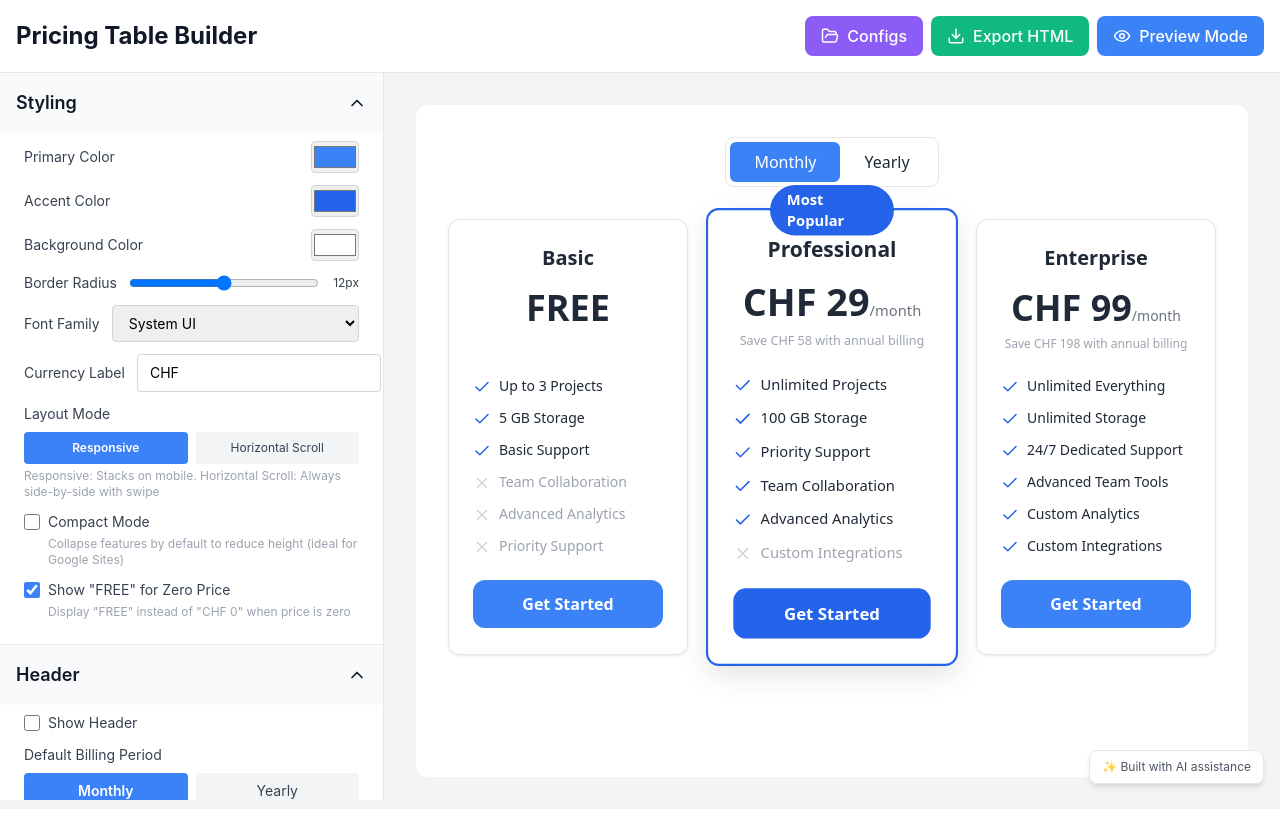
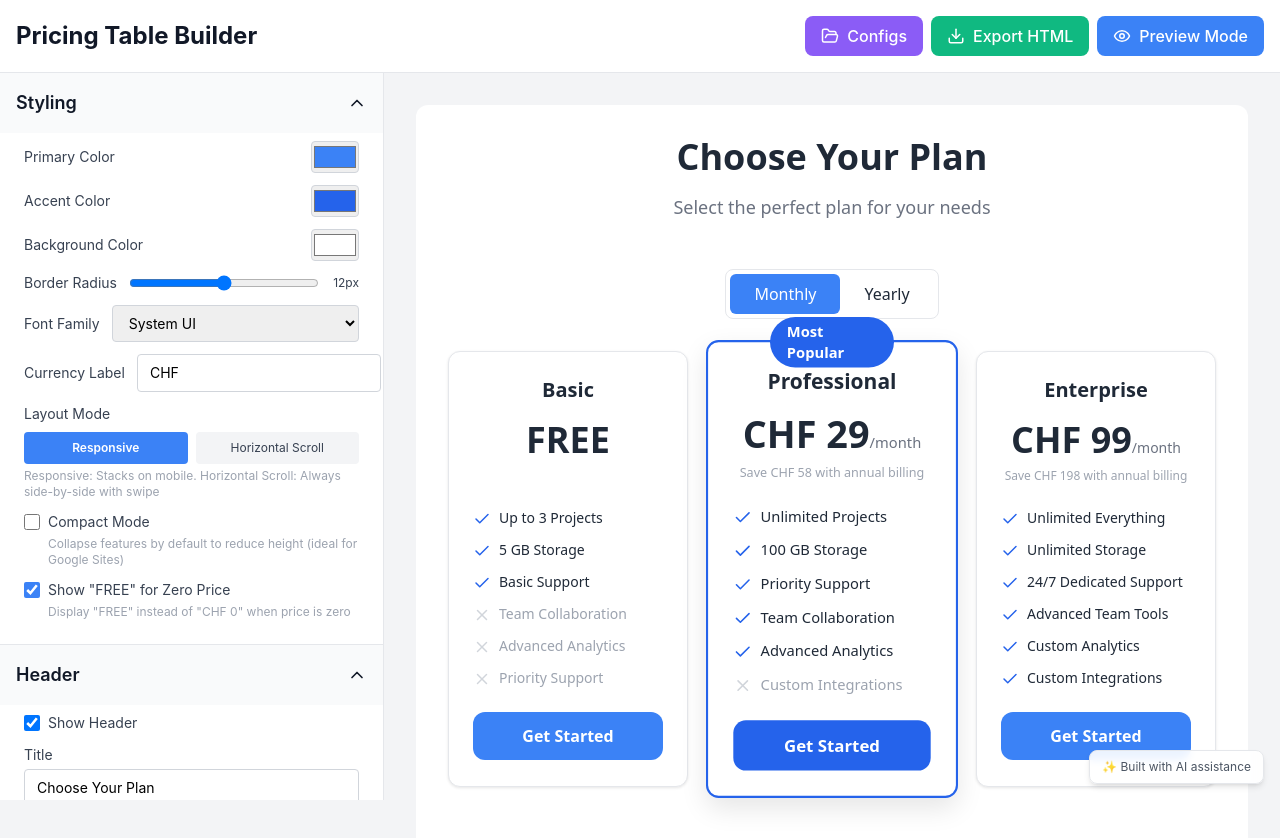
Before and after one commit to francodgstn/quick-price-table, a React (Create React App) app: page / in a window 1280 px wide. Shown: the top 838 px of the page. Before the commit the page ends 809 px from the top, so only its background shows below. Built offline with nearby package versions, Linux system fonts and the light colour scheme.

Commit message:
Fix header visibility issue - use 'enabled' property consistently instead of 'show'

```diff
--- a/src/components/HeaderEditor.js
+++ b/src/components/HeaderEditor.js
@@ -7,15 +7,15 @@ export default function HeaderEditor({ header, setHeader, styles }) {
         <input
           type="checkbox"
           id="showHeader"
-          checked={header.show}
-          onChange={(e) => setHeader({...header, show: e.target.checked})}
+          checked={header.enabled}
+          onChange={(e) => setHeader({...header, enabled: e.target.checked})}
           className="w-4 h-4"
         />
         <label htmlFor="showHeader" className="text-sm text-gray-700">
             Show Header
           </label>
         </div>
-        {header.show && (
+        {header.enabled && (
           <>
             <div>
               <label className="block text-sm mb-1 text-gray-700">Title</label>
--- a/src/components/PricingPreview.js
+++ b/src/components/PricingPreview.js
@@ -77,7 +77,7 @@ export default function PricingPreview({ plans, styles, header, billingPeriod, s
         padding: '2rem',
         minHeight: 'calc(100vh - 8rem)'
       }}>
-        {header.show && (
+        {header.enabled && (
           <div className="text-center mb-12">
             {header.title && (
               <h2 className="text-4xl font-bold mb-4" style={{ color: styles.textColor }}>
--- a/src/components/htmlGenerator.js
+++ b/src/components/htmlGenerator.js
@@ -5,7 +5,7 @@ export const generateHTML = (plans, styles, header) => {
     ? '<link href="https://fonts.googleapis.com/css2?family=Montserrat:wght@400;500;600;700&display=swap" rel="stylesheet">'
     : '';
 
-  const headerHTML = header.show ? `
+  const headerHTML = header.enabled ? `
     <div class="header">
       ${header.title ? `<h1>${header.title}</h1>` : ''}
       ${header.subtitle ? `<p>${header.subtitle}</p>` : ''}
```
